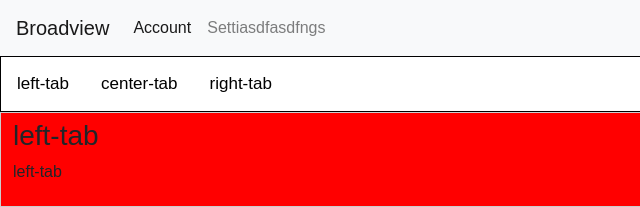
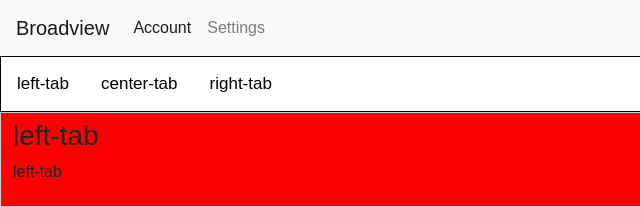
Before and after one commit to jfangwang/Broadview, a plain HTML site: page index.html in a window 1280 px wide. Shown: the top 207 px of the page, 0-640 px from the left. Drawn offline with nearby package versions, Linux system fonts and the light colour scheme.

Commit message:
Undoing to last commit

```diff
--- a/index.html
+++ b/index.html
@@ -20,7 +20,7 @@
         <a class="nav-link" href="#">Account<span class="sr-only">(current)</span></a>
       </li>
       <li class="nav-item">
-        <a class="nav-link" href="#">Settiasdfasdfngs</a>
+        <a class="nav-link" href="#">Settings</a>
       </li>
     </ul>
   </div>
```
